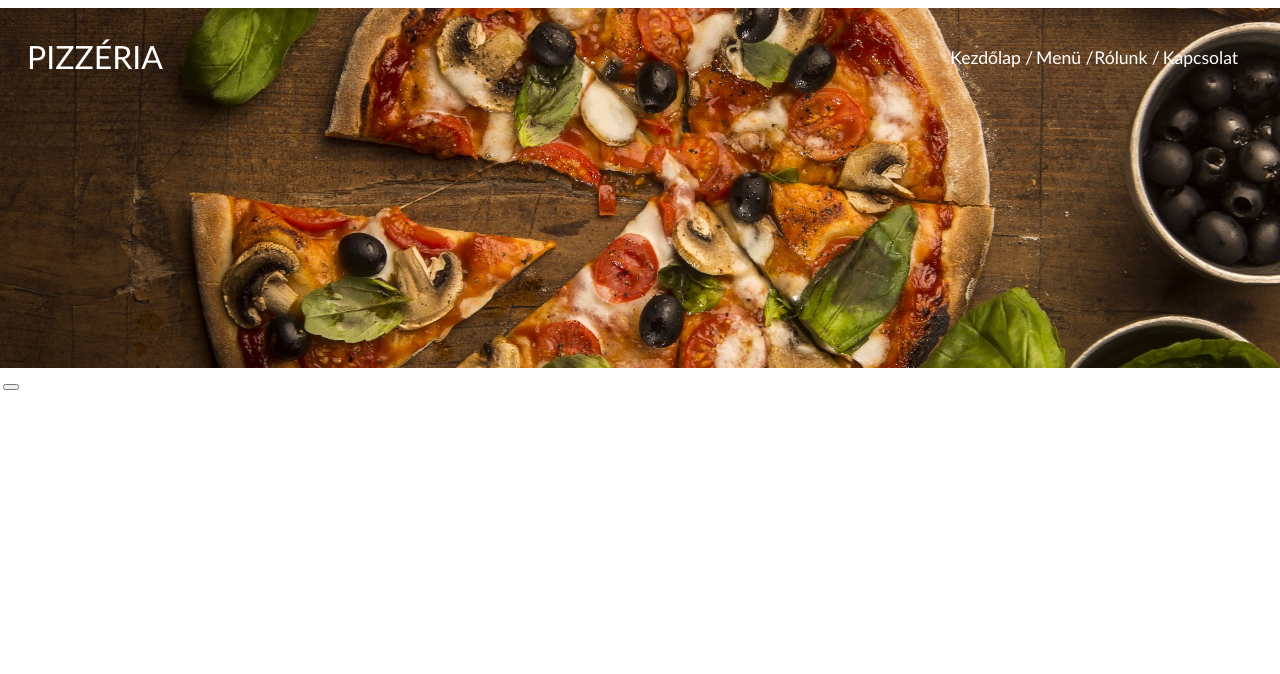
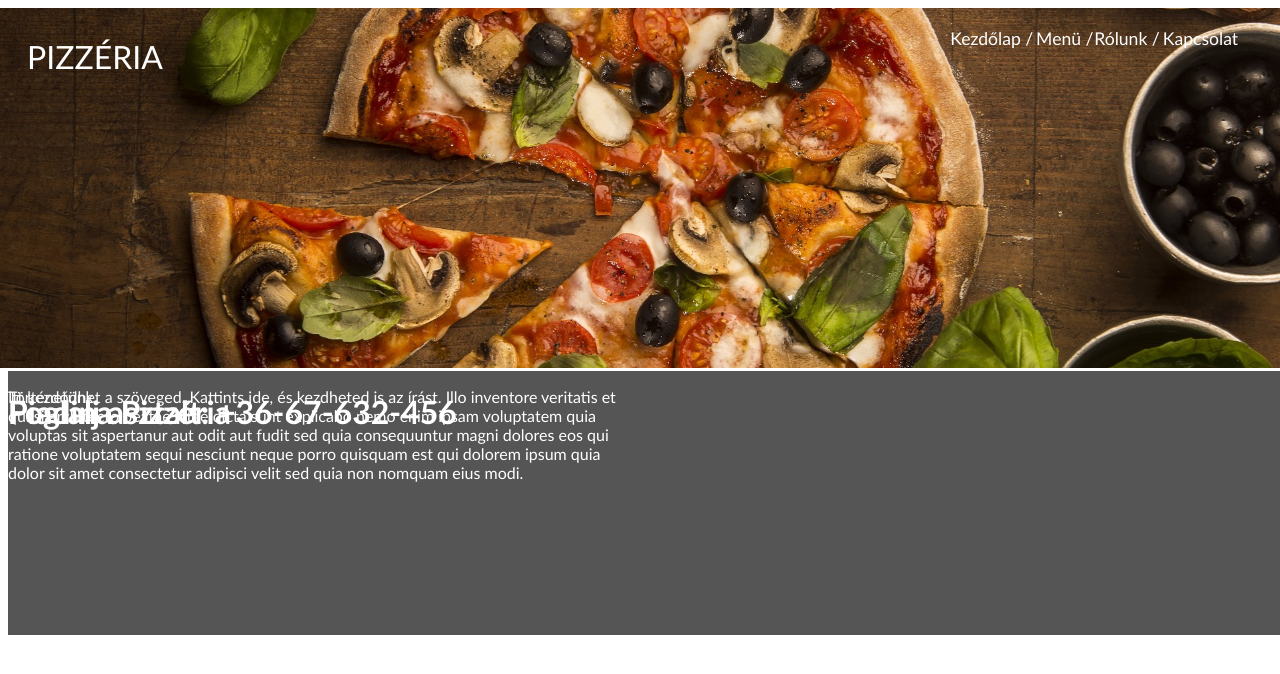
Before and after one commit to StaudtIstvan/Komplex-wboldal, a plain HTML site: page index.html in a window 1280 px wide. Drawn offline with Linux system fonts and the light colour scheme.

Commit message:
content1-ben a szövegeket megcsináltam

```diff
--- a/index.html
+++ b/index.html
@@ -12,16 +12,20 @@
             <img id="headerkep" src="/Kepek/pizzakep.jpg">
             <h1>Pizzéria</h1>
             <div class="menu-container">
-                <button class="menu-toggle" onclick="toggleMenu()"></button>
-                <p class="kezdolap" class="button">Kezdőlap / </p>
-                <p class="menu" class="button">Menü / </p>
-                <p class="rolunk" class="button">Rólunk / </p>
-                <p class="kapcsolat" class="button">Kapcsolat</p>
+                    <a href="#" class="kezdolap" class="button">Kezdőlap / </a>
+                    <a href="#" class="menu" class="button">Menü / </a>
+                    <a href="#" class="rolunk" class="button">Rólunk / </a>
+                    <a href="#" class="kapcsolat" class="button">Kapcsolat</a>
             </div>
         </header>
-        <div class="content-1"></div>
-        <div class="content-2"></div>
-        <div class="content-3"></div>
+        <div class="content1">
+            <h1 id="Pizzerianev">Piadina Pizzéria</h1>
+            <p id="Tortenet">Történetünk</p>
+            <p id="Szoveg">Itt kezdődhet a szöveged. Kattints ide, és kezdheted is az írást. Illo inventore veritatis et quasi architecto beatae vitae dicta sunt explicabo nemo enim ipsam voluptatem quia voluptas sit aspertanur aut odit aut fudit sed quia consequuntur magni dolores eos qui ratione voluptatem sequi nesciunt neque porro quisquam est qui dolorem ipsum quia dolor sit amet consectetur adipisci velit sed quia non nomquam eius modi.</p>
+            <h1 id="Asztal">Foglalj asztalt: +36-67-632-456</h1>
+        </div>
+        <div class="content2"></div>
+        <div class="content3"></div>
         <footer></footer>
     </div>
 </body>
--- a/style.css
+++ b/style.css
@@ -14,7 +14,7 @@ header{
 
 #headerkep{
     height: 45vh;
-    width: 101vw;
+    width: 100.4vw;
     object-fit: cover;
     margin-left: -0.65%;
 }
@@ -25,6 +25,7 @@ header h1{
     left: 2%;
     text-transform: uppercase;
     font-weight: lighter;
+    color: white;
 }
 
 .kezdolap{
@@ -32,6 +33,8 @@ header h1{
     font-size: 110%;
     top: 5.5%;
     right: 14.5%;
+    color: white;
+    text-decoration: none;
 }
 
 .menu{
@@ -39,6 +42,8 @@ header h1{
     font-size: 110%;
     top: 5.5%;
     right: 9.5%;
+    color: white;
+    text-decoration: none;
 }
 
 .rolunk{
@@ -46,6 +51,8 @@ header h1{
     font-size: 110%;
     top: 5.5%;
     right: 4%;
+    color: white;
+    text-decoration: none;
 }
 
 .kapcsolat{
@@ -53,6 +60,8 @@ header h1{
     font-size: 110%;
     top: 5.5%;
     right: -2.5%;
+    color: white;
+    text-decoration: none;
 }
 
 .button {
@@ -67,4 +76,37 @@ header h1{
     text-align: center;
     text-rendering: inherit;
     text-decoration: none;
+    position: absolute;
 }
+.content1{
+    grid-template-columns: 1fr 1fr;
+    grid-template-rows: 1fr 1fr;
+    display: grid;
+    gap: 10px;
+    position: absolute;
+    background-color: rgb(85, 85, 85);
+}
+
+#Pizzerianev{
+    grid-column: 1;
+    grid-row: 1;
+    position: relative;
+}
+
+#Tortenet{
+    grid-column: 1;
+    grid-row: 1;
+    position: relative;
+}
+
+#Szoveg{
+    grid-column: 1;
+    grid-row: 1;
+    position: relative;
+}
+
+#Asztal{
+    grid-column: 1;
+    grid-row: 1;
+    position: relative;
+}
```
